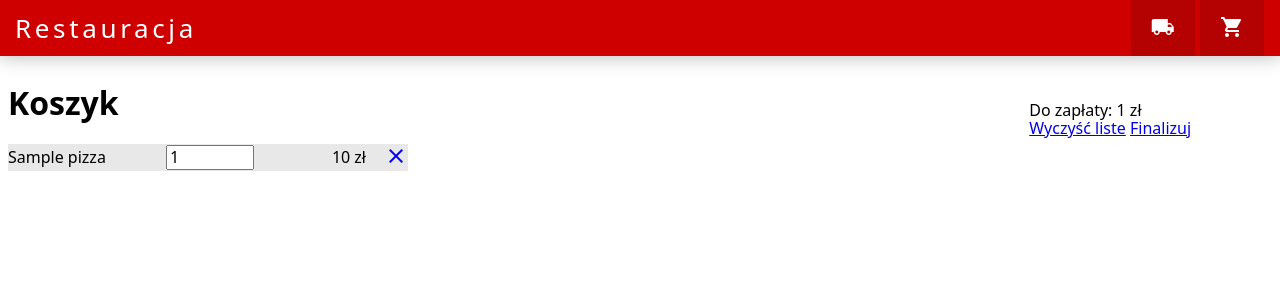
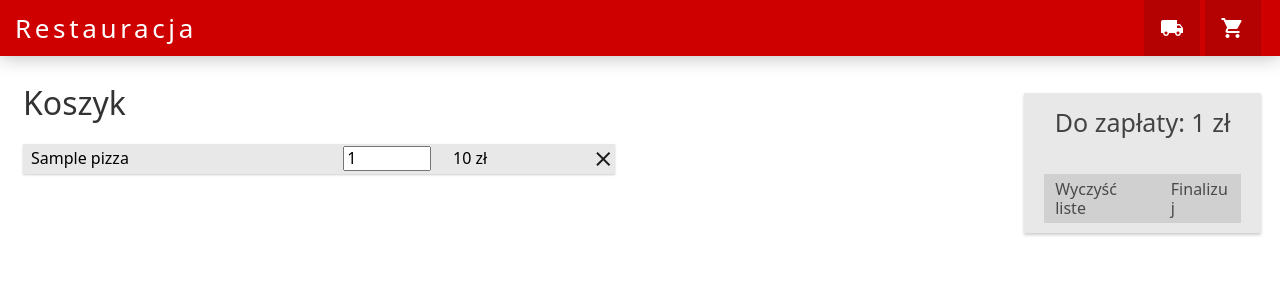
Before and after one commit to marosiak/django_pizza, a Django app: template pizza/templates/pizza/cart.html in a window 1280 px wide. Shown: the top 300 px of the page. Run offline with Django 3.2, Linux system fonts and the light colour scheme; tables that the repository leaves empty hold one stand-in row (values such as "Sample post"); the template is opened without the code that fills it: values that come from a table or form of the project are taken from there, most other values are stand-ins (such as "Sample title", 1, 10 or a date in 2020); some libraries are stand-ins or nearby versions.

Commit message:
[added] style for cart page

```diff
--- a/pizza/static/_cart.scss
+++ b/pizza/static/_cart.scss
@@ -1,11 +1,46 @@
 .cart {
   display: flex;
   justify-content: space-between;
-  align-items: center;
+  align-items: flex-start;
+  margin-left: 15px;
+  margin-right: 15px;
   .cart-left {
     width: 80%;
+    h1 {
+      color: #333333;
+      font-weight: 500;
+    }
   }
   .cart-right {
-    width: calc(20% - 10px)
+    margin-top: 25px;
+    width: calc(20% - 10px);
+    align-content: center;
+    vertical-align: baseline;
+    .card {
+      width: 100%;
+      height: 140px;
+      .card-header {
+        display: flex; justify-content: center;
+        padding-top: 15px;
+      }
+      .button-row {
+        display: flex; justify-content: center;
+        justify-content: space-between;
+        position: absolute;
+        bottom: 10px;
+        left: 20px;
+        right: 20px;
+        a {
+          text-decoration: none;
+          padding: 6px 11px;
+          background-color: #d0d0d0;
+          color: #494949;
+        }
+        a:hover {
+          background-color: #c5c5c5;
+          color: #636363;
+        }
+      }
+    }
   }
 }
--- a/pizza/static/_components.scss
+++ b/pizza/static/_components.scss
@@ -14,10 +14,10 @@
 .card {
   background-color: rgb(232, 232, 232);
   margin: 4px;
-  position: relative;
   width: 310px;
   height: 230px;
   box-shadow: rgba(0, 0, 0, 0.2) 0px 2px 3px 0px;
+  position: relative;
   .card-header {
     margin-left: 18px;
     margin-right: 18px;
@@ -55,8 +55,8 @@
 
     input {
       width: 100%;
-      //height: 35px;
-      background-color: transparent;
+      //background-color: transparent;
+      background-color: #d0d0d0;
       color: black;
       padding: 15px 32px;
       text-align: center;
@@ -65,12 +65,14 @@
       display: inline-block;
       font-size: 16px;
       outline:0;
-      @include border-radius(200px);
-      border: 0.9px solid #707070;
+      color: #494949;
+      border: none;
+      position: relative;
     }
     input:hover {
-      color: #7c7c7c;
-      border: 0.9px solid #929292;
+      color: #636363;
+      background-color: #c5c5c5;
+      cursor: pointer;
     }
   }
 }
@@ -78,16 +80,22 @@
 
 .cart-item-delegate {
       background-color: rgb(232, 232, 232);
-      width: 400px;
+      box-shadow: rgba(0, 0, 0, 0.2) 0px 1px 2px 0px;
+      width: 60%;
+      height: 30px;
       display: flex; place-content: space-between; align-items: center; flex-direction: row;
-      margin-bottom: 3px;
+      margin-bottom: 4px;
       .cart-label {
-        width: 35%;
+        width: 13em;
+        margin-left: 8px;
+        overflow: hidden;
+        text-overflow: ellipsis;
+        white-space: nowrap;
       }
       .cart-price-count {
         display: flex; justify-content: space-between;
-         align-items: center;
-        width: 200px;
+        align-items: center;
+        width: 9em;
         form {
           input {
 
@@ -97,4 +105,15 @@
 
         }
       }
+      .close-button {
+        a {
+          color: #1a1a1a;
+          display: flex;
+          align-items: center;
+          text-decoration: none;
+        }
+        a:hover {
+          color: #9b9b9b;
+        }
+      }
     }
--- a/pizza/static/_navigation.scss
+++ b/pizza/static/_navigation.scss
@@ -24,15 +24,22 @@ nav {
     }
     ul {
       margin-right: 15px;
+      display: flex;
       li {
         background: $accent-color;
         list-style-type: none;
-        display: inline-block;
-        padding: 15px 20px 14px;
-        margin-right: 1px;
-        position: relative;
+        display: flex;
+        margin-right: 4.5px;
+        height: 3.5em;
+        width: 3.5em;
         a {
           color: white;
+          width: 100%;
+          height: 100%;
+          display: flex;
+          justify-content: center;
+          align-items: center;
+          text-decoration: none;
         }
       }
     }
--- a/pizza/static/main.css
+++ b/pizza/static/main.css
@@ -7,10 +7,10 @@
 .card {
   background-color: #e8e8e8;
   margin: 4px;
-  position: relative;
   width: 310px;
   height: 230px;
   box-shadow: rgba(0, 0, 0, 0.2) 0px 2px 3px 0px;
+  position: relative;
 }
 .card .card-header {
   margin-left: 18px;
@@ -44,7 +44,7 @@
 }
 .card form input {
   width: 100%;
-  background-color: transparent;
+  background-color: #d0d0d0;
   color: black;
   padding: 15px 32px;
   text-align: center;
@@ -53,45 +53,97 @@
   display: inline-block;
   font-size: 16px;
   outline: 0;
-  -webkit-border-radius: 200px;
-  -moz-border-radius: 200px;
-  -ms-border-radius: 200px;
-  border-radius: 200px;
-  border: 0.9px solid #707070;
+  color: #494949;
+  border: none;
+  position: relative;
 }
 .card form input:hover {
-  color: #7c7c7c;
-  border: 0.9px solid #929292;
+  color: #636363;
+  background-color: #c5c5c5;
+  cursor: pointer;
 }
 
 .cart-item-delegate {
   background-color: #e8e8e8;
-  width: 400px;
+  box-shadow: rgba(0, 0, 0, 0.2) 0px 1px 2px 0px;
+  width: 60%;
+  height: 30px;
   display: flex;
   place-content: space-between;
   align-items: center;
   flex-direction: row;
-  margin-bottom: 3px;
+  margin-bottom: 4px;
 }
 .cart-item-delegate .cart-label {
-  width: 35%;
+  width: 13em;
+  margin-left: 8px;
+  overflow: hidden;
+  text-overflow: ellipsis;
+  white-space: nowrap;
 }
 .cart-item-delegate .cart-price-count {
   display: flex;
   justify-content: space-between;
   align-items: center;
-  width: 200px;
+  width: 9em;
 }
+.cart-item-delegate .close-button a {
+  color: #1a1a1a;
+  display: flex;
+  align-items: center;
+  text-decoration: none;
+}
+.cart-item-delegate .close-button a:hover {
+  color: #9b9b9b;
+}
+
 .cart {
   display: flex;
   justify-content: space-between;
-  align-items: center;
+  align-items: flex-start;
+  margin-left: 15px;
+  margin-right: 15px;
 }
 .cart .cart-left {
   width: 80%;
 }
+.cart .cart-left h1 {
+  color: #333333;
+  font-weight: 500;
+}
 .cart .cart-right {
+  margin-top: 25px;
   width: calc(20% - 10px);
+  align-content: center;
+  vertical-align: baseline;
+}
+.cart .cart-right .card {
+  width: 100%;
+  height: 140px;
+}
+.cart .cart-right .card .card-header {
+  display: flex;
+  justify-content: center;
+  padding-top: 15px;
+}
+.cart .cart-right .card .button-row {
+  display: flex;
+  justify-content: center;
+  justify-content: space-between;
+  position: absolute;
+  bottom: 10px;
+  left: 20px;
+  right: 20px;
+}
+.cart .cart-right .card .button-row a {
+  text-decoration: none;
+  padding: 6px 11px;
+  background-color: #d0d0d0;
+  color: #494949;
+}
+.cart .cart-right .card .button-row a:hover {
+  background-color: #c5c5c5;
+  color: #636363;
 }
 
 nav {
@@ -119,17 +171,24 @@ nav .nav-label a:hover {
 }
 nav ul {
   margin-right: 15px;
+  display: flex;
 }
 nav ul li {
   background: #B40101;
   list-style-type: none;
-  display: inline-block;
-  padding: 15px 20px 14px;
-  margin-right: 1px;
-  position: relative;
+  display: flex;
+  margin-right: 4.5px;
+  height: 3.5em;
+  width: 3.5em;
 }
 nav ul li a {
   color: white;
+  width: 100%;
+  height: 100%;
+  display: flex;
+  justify-content: center;
+  align-items: center;
+  text-decoration: none;
 }
 nav li:hover {
   background: #CE0000;
--- a/pizza/templates/pizza/cart.html
+++ b/pizza/templates/pizza/cart.html
@@ -14,8 +14,8 @@
                                     {{ pizza }}
                                 </div>
                                 <div class="cart-price-count">
-                                    <form method='POST' action={% url
-                                            'cart_update' pk=pizza.pk %}> {% csrf_token %}
+                                    <form method='POST' action={% url 'cart_update' pk=pizza.pk %}>
+                                        {% csrf_token %}
                                         <input onchange="this.form.submit();" type="number"
                                                min="1" max="20" required
                                                name="count" value={{ item.count }}>
@@ -24,25 +24,29 @@
                                         {{ pizza.price|mul:item.count }} zł
                                     </div>
                                 </div>
-                                <a
-                                        href="{% url 'cart_remove_item' pk=forloop.parentloop.counter0 %}">
-                                    <div class="close-button"><i class="material-icons md-48 md-dark">close</i>
+                                <div class="close-button">
+                                    <a href="{% url 'cart_remove_item' pk=forloop.parentloop.counter0 %}">
+                                        <i class="material-icons">close</i>
+                                    </a>
                                 </div>
-                                </a>
                             </div>
                         {% endif %}
                     {% endfor %}
                 {% endfor %}
                 </div>
                 <div class="cart-right">
-                    <div>
+                    <div class="card">
+                        <div class="card-header">
+                            <div class="card-title">
                                 Do zapłaty: {{ total_price }} zł
                             </div>
-                    <div>
+                        </div>
+                        <div class="button-row">
                             <a class="button danger huge" href="{% url 'cart_clear' %}">Wyczyść
                                 liste</a>
                             <a class="button primary huge"
                                href="{% url 'order_finalize' %}">Finalizuj</a>
+                        </div>
                     </div>
                 </div>
             {% else %}
```
Lines whose indentation alone changed are shown as unchanged.
